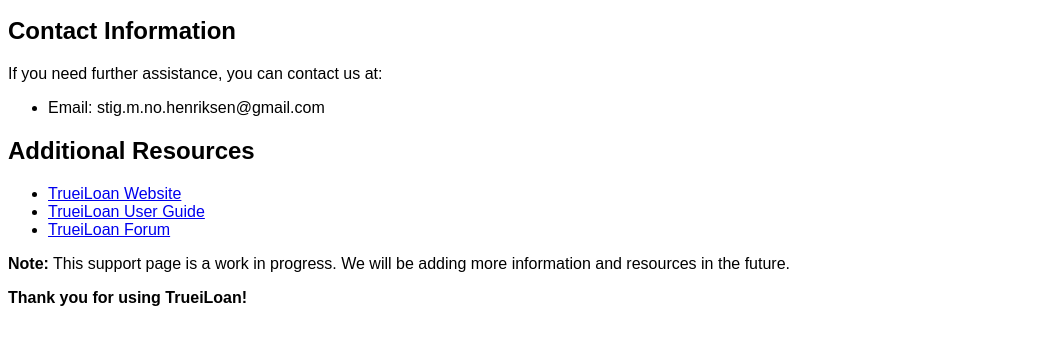
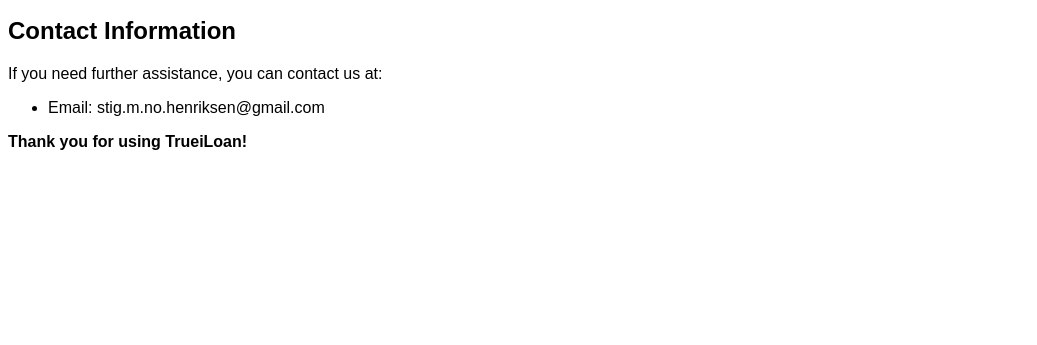
Before and after one commit to stigmnohenriksen/stigmnohenriksen.github.io, a plain HTML site: page index.html in a window 1280 px wide. Shown: the part 101-446 px from the top of the page, without its empty margins (0-1037 px from the left). Drawn offline with Linux system fonts and the light colour scheme.

Commit message:
Update index.html
enda enklere

```diff
--- a/index.html
+++ b/index.html
@@ -23,16 +23,6 @@
     <li>Email: stig.m.no.henriksen@gmail.com</li>
   </ul>
 
-  <h2>Additional Resources</h2>
-
-  <ul>
-    <li><a href="<fjernet ugyldig nettadresse>">TrueiLoan Website</a></li>
-    <li><a href="<fjernet ugyldig nettadresse>">TrueiLoan User Guide</a></li>
-    <li><a href="<fjernet ugyldig nettadresse>">TrueiLoan Forum</a></li>
-  </ul>
-
-  <p><strong>Note:</strong> This support page is a work in progress. We will be adding more information and resources in the future.</p>
-
   <p><strong>Thank you for using TrueiLoan!</strong></p>
 </body>
 </html>
```
